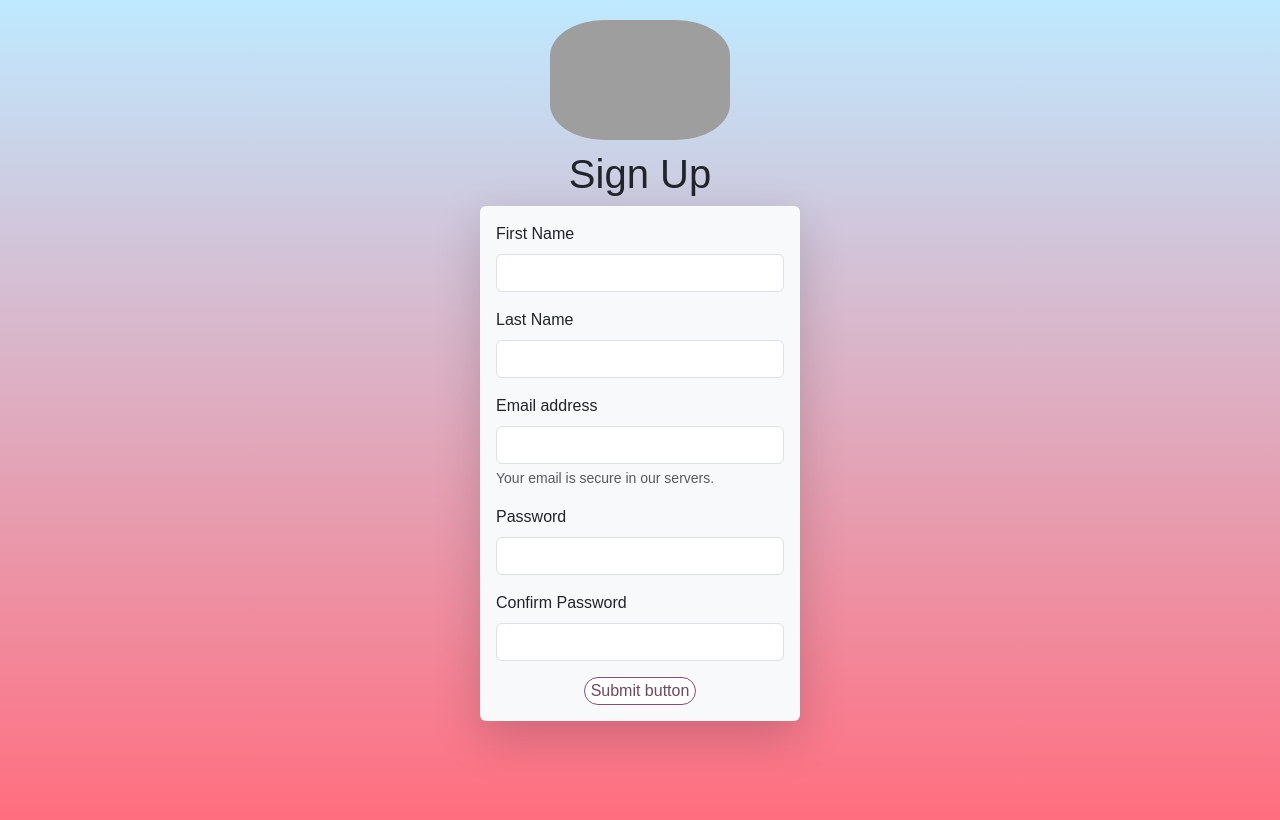
After one commit to HeatherSmallwood/week5day1homework, a Python web app: template app/templates/signup.html in a window 1280 px wide. The commit adds this page. Run offline with Jinja, Linux system fonts and the light colour scheme; the template is opened without the code that fills it, so the values that code supplies are empty, except form fields; form fields are guessed from the names that the template uses; grey boxes are pictures that could not be loaded.

Commit message:
homeworkday3week5

```diff
--- /dev/null
+++ b/app/static/styles/login.css
@@ -0,0 +1,45 @@
+*{
+    font-family: 'Edu TAS Beginner', cursive;
+font-family: 'Inria Sans', sans-serif;
+}
+
+body{
+    height: 100vh;
+    background: #ff6e7f;  /* fallback for old browsers */
+    background: -webkit-linear-gradient(to bottom, #bfe9ff, #ff6e7f);  /* Chrome 10-25, Safari 5.1-6 */
+    background: linear-gradient(to bottom, #bfe9ff, #ff6e7f); /* W3C, IE 10+/ Edge, Firefox 16+, Chrome 26+, Opera 12+, Safari 7+ */
+
+}
+
+img{
+    border-radius: 30%;
+    width: 180px;
+    height: 120px;
+    margin-top: 20px;
+}
+
+.cus-input:focus{
+    border: 1px solid rgb(213, 24, 24);
+    box-shadow: rgba(50, 50, 93, 0.25) 0px 50px 100px -20px, rgba(0, 0, 0, 0.3) 0px 30px 60px -30px, rgba(10, 37, 64, 0.35) 0px -2px 6px 0px inset;
+}
+
+.login-btn{
+    display:block;
+    margin: 0 auto;
+    background-color: white;
+    color: rgb(111, 73, 89);
+    border: .5px solid rgb(135, 79, 113);
+    font-weight: 500;
+    border-radius: 30px;
+}
+
+.login-btn:hover{
+    color: rgb(227, 158, 181);
+    background-color: rgb(147, 192, 234);
+    border:1px solid white;
+    transform: scale(1.15);
+}
+
+h1{
+   margin-top: 10px;
+}
--- a/app/templates/pokemonForm.html
+++ b/app/templates/pokemonForm.html
@@ -12,14 +12,14 @@ Pokemon Search
 
 {% include'./includes/nav.html'%}
 
-<form method="POST" class="'w-25 mx-auto shadow-lg p-3 mt-5 mb-5 bg-body-tertiary rounded ">
+<form method="POST" class=" shadow-lg p-3 bg-body-tertiary rounded ">
   {{ form.hidden_tag() }}
   <div class="mb-3">
 
     {{ form.name.label}}
-    {{ form.name(class="form-control")}}
+    {{ form.name(class="form-control mt-3")}}
 
-    {{ form.submitButton (class="btn btn-primary")}}
+    {{ form.submitButton (class="input-btn btn-primary mt-3 ")}}
 </form>
 
 {%if pokemon_info %}
--- /dev/null
+++ b/app/templates/signup.html
@@ -0,0 +1,41 @@
+{% extends 'base.html'%}
+
+{% block styles %}
+<link rel="stylesheet" href="../static/styles/login.css">
+{% endblock %}
+
+{% block content %}
+<img class="mx-auto d-block" src="https://i.pinimg.com/originals/aa/9e/d5/aa9ed5e1a2adb5111869da3dd478447e.png" alt="pink pokemon logo">
+<h1 class="text-center"> Sign Up </h1>
+<form method="POST" class=" mx-auto w-25 d-block shadow-lg p-3 mb-5 bg-body-tertiary rounded">
+    {{ form.hidden_tag() }}
+    <div class="mb-3">
+      <label for="first-name" class="form-label">First Name</label>
+      {{ form.firstName(class="form-control cus-input", id="first-name")}}
+    </div>
+    <div class="mb-3">
+        <label for="last-name" class="form-label">Last Name</label>
+        {{ form.lastName(class="form-control cus-input", id="last-name")}}
+      </div>
+    <div class="mb-3">
+        <label for="email" class="form-label">Email address</label>
+        {{ form.email(class="form-control cus-input", id="email")}}
+        <div id="emailHelp" class="form-text ">Your email is secure in our servers.</div>
+    </div>
+
+    <div class="mb-3">
+      <label for="password" class="form-label">Password</label>
+      {{ form.password(class="form-control cus-input", id="password")}}
+    </div>
+
+    <div class="mb-3">
+        <label for="Confirm-password" class="form-label"> Confirm Password</label>
+        {{ form.confirmPassword(class="form-control cus-input", id="Confirm-password")}}
+    </div>
+
+
+    {{ form.submitButton (class="login-btn btn-primary")}}
+  </form>
+
+
+{% endblock %}
```
Also changed, not shown: app/forms.py (+16 -3 lines), app/routes.py (+42 -0 lines), app/templates/login.html (added, +25 -0 lines).
